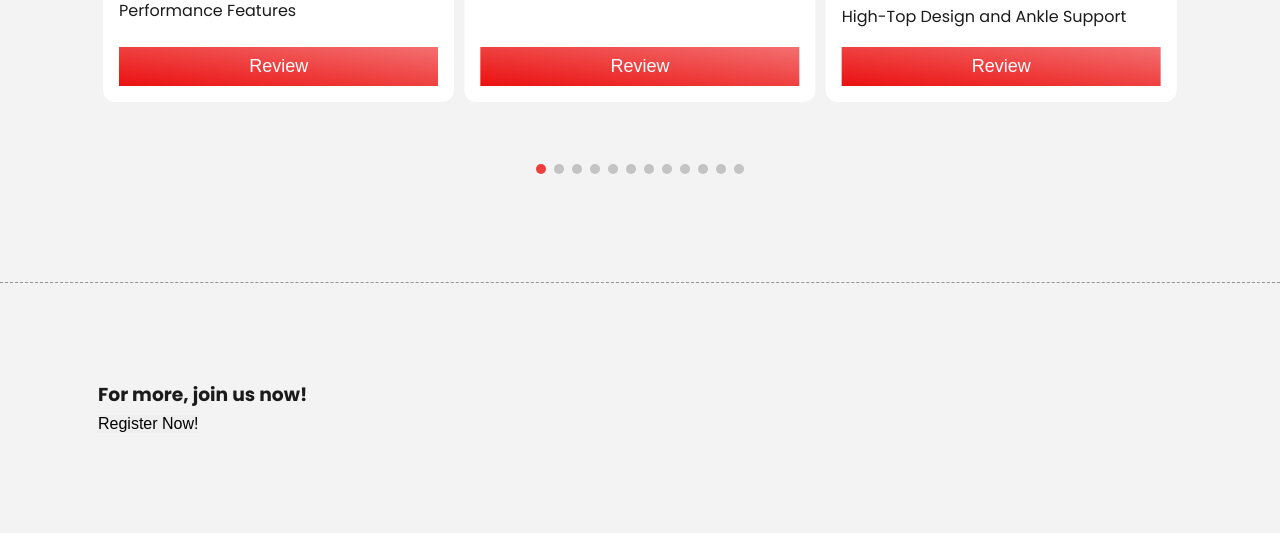
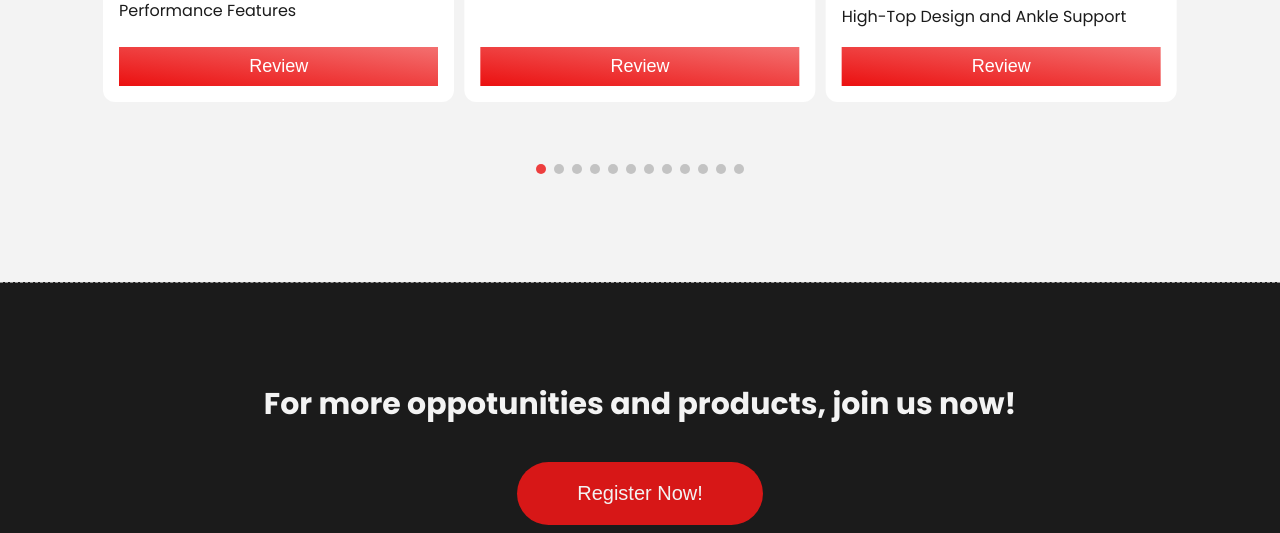
Before and after one commit to barisemreyalcin/sneakerhoops, a plain HTML site: page index.html in a window 1280 px wide. Shown: the part 3608-4141 px from the top of the page. Drawn offline with Linux system fonts and the light colour scheme.

Commit message:
complete styling sign-up section

```diff
--- a/index.html
+++ b/index.html
@@ -432,7 +432,7 @@
     <!-- Sign-Up -->
     <section class="section section--sign-up">
         <div class="container container--sign-up">
-            <h3>For more, join us now!</h3>
+            <h3 class="sign-up-title">For more oppotunities and products, join us now!</h3>
             <button class="btn btn--sign-up btn--show-modal">Register Now!</button>
         </div>
     </section>
--- a/styles.css
+++ b/styles.css
@@ -430,6 +430,40 @@ button {
     opacity: .8;
 }
 
+/* SIGN-UP */
+.section--sign-up {
+    display: flex;
+    flex-direction: column;
+    align-items: center;
+    background-color: var(--color-dark);
+    color: var(--color-light);
+}
+
+.container--sign-up {
+    display: flex;
+    flex-direction: column;
+    align-items: center;
+    gap: 2em;
+}
+
+.sign-up-title {
+    font-size: 3rem;
+    text-align: center;
+}
+
+.btn--sign-up {
+    font-size: 2rem;
+    background-color: var(--color-primary-opacity);
+    color: var(--color-light);
+    padding: 1em 3em;
+    border-radius: 1.75em;
+    transition: background-color .6s;
+}
+
+.btn--sign-up:hover {
+    background-color: var(--color-primary);
+}
+
 /* MEDIA QUERIES */
 @media(min-width: 576px) {
     /* BRANDS */
```
